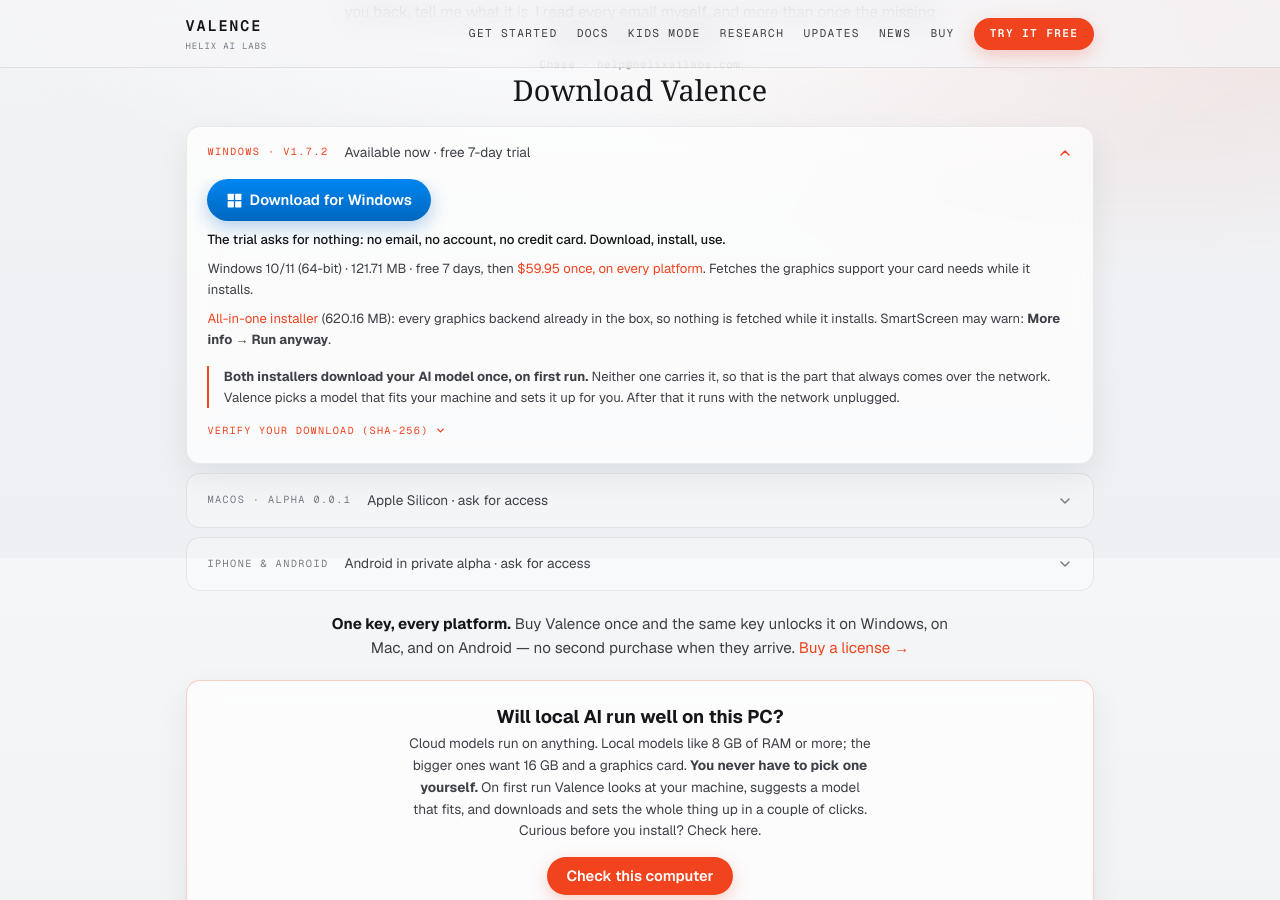
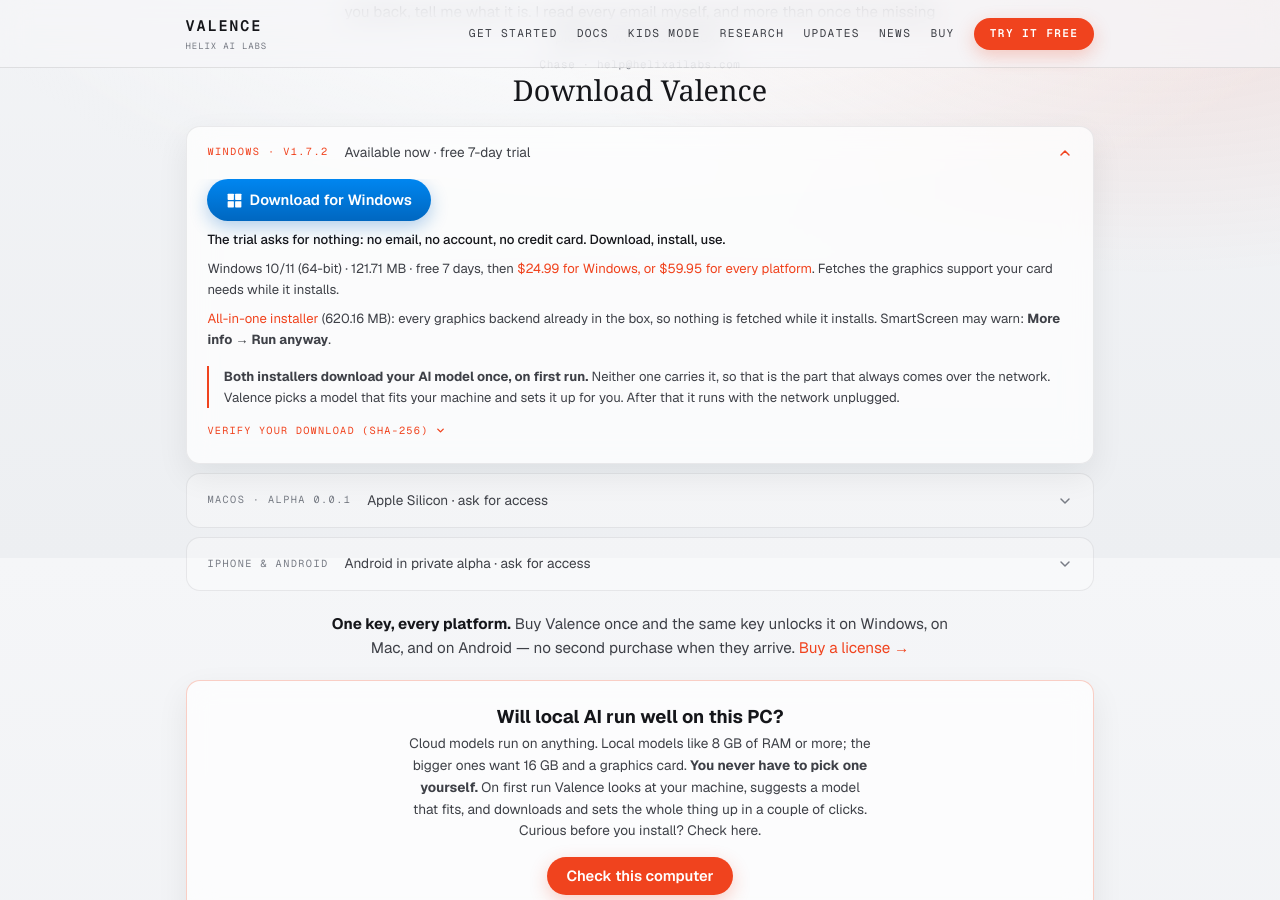
Before and after one commit to HelixAILabs/Valence, a Jekyll site: the page built from index.html, in a window 1280 px wide and 900 px high, scrolled down 10242 px. Built offline with Jekyll 4.4.1, drawn with Linux system fonts in a browser that asks for light colours; some web fonts are replaced.

Commit message:
Stop pimping the $59.95 price on the Windows-only download
User-reported: the Windows download block (the one open by default,
for someone downloading the Windows trial specifically) only mentioned
the $59.95 All-in-one price, never the cheaper $24.99 Windows-only key
that actually matches what they're downloading.

Also fixed the same bias in the page's SoftwareApplication JSON-LD:
a single Offer at "59.95" told Google there was one price, which search
snippets and rich results read literally. Converted to an AggregateOffer
(lowPrice 24.99, highPrice 59.95, offerCount 2), the correct schema.org
shape for a product with more than one price point.

Co-Authored-By: Claude Sonnet 5 <noreply@anthropic.com>
Claude-Session: https://claude.ai/code/session_01Gd1zrVJX9ADCbRfTHDFhrf

```diff
--- a/_includes/downloads.html
+++ b/_includes/downloads.html
@@ -13,7 +13,7 @@
           <svg class="glyph" width="15" height="15" viewBox="0 0 24 24" aria-hidden="true"><rect class="q q1" x="1" y="1" width="10" height="10" rx="1"/><rect class="q q2" x="13" y="1" width="10" height="10" rx="1"/><rect class="q q3" x="1" y="13" width="10" height="10" rx="1"/><rect class="q q4" x="13" y="13" width="10" height="10" rx="1"/></svg>
           Download for Windows</a></p>
         <p class="lead">The trial asks for nothing: no email, no account, no credit card. Download, install, use.</p>
-        <p>Windows 10/11 (64-bit) &middot; {{ site.valence_slim_mb }} MB &middot; free 7 days, then <a href="{{ site.valence_buy_page }}">$59.95 once, on every platform</a>. Fetches the graphics support your card needs while it installs.</p>
+        <p>Windows 10/11 (64-bit) &middot; {{ site.valence_slim_mb }} MB &middot; free 7 days, then <a href="{{ site.valence_buy_page }}">$24.99 for Windows, or $59.95 for every platform</a>. Fetches the graphics support your card needs while it installs.</p>
         <p><a href="https://github.com/HelixAILabs/Valence/releases/download/v{{ site.valence_version }}/Valence-{{ site.valence_version }}.msi">All-in-one installer</a> ({{ site.valence_full_mb }} MB): every graphics backend already in the box, so nothing is fetched while it installs. SmartScreen may warn: <strong>More info → Run anyway</strong>.</p>
         <p class="dl-model"><b>Both installers download your AI model once, on first run.</b> Neither one carries it, so that is the part that always comes over the network. Valence picks a model that fits your machine and sets it up for you. After that it runs with the network unplugged.</p>
         <button class="toggle" data-sha aria-expanded="false" aria-controls="sha-win">Verify your download (SHA-256)<svg class="chev" width="11" height="11" viewBox="0 0 24 24" fill="none" stroke="currentColor" stroke-width="3" stroke-linecap="round" stroke-linejoin="round" aria-hidden="true"><path d="M6 9l6 6 6-6"/></svg></button>
--- a/index.html
+++ b/index.html
@@ -16,7 +16,7 @@ redirect_from:
   "operatingSystem": "Windows 10, Windows 11",
   "applicationCategory": "UtilitiesApplication",
   "description": "A private AI app that runs on your own computer. Local models included; nothing you type is sent to a company's servers. Kids Mode is built in.",
-  "offers": {"@type": "Offer", "price": "59.95", "priceCurrency": "USD"},
+  "offers": {"@type": "AggregateOffer", "lowPrice": "24.99", "highPrice": "59.95", "priceCurrency": "USD", "offerCount": "2"},
   "publisher": {"@type": "Organization", "name": "Helix AI Labs", "url": "https://helixailabs.com"}
 }
 </script>
```
